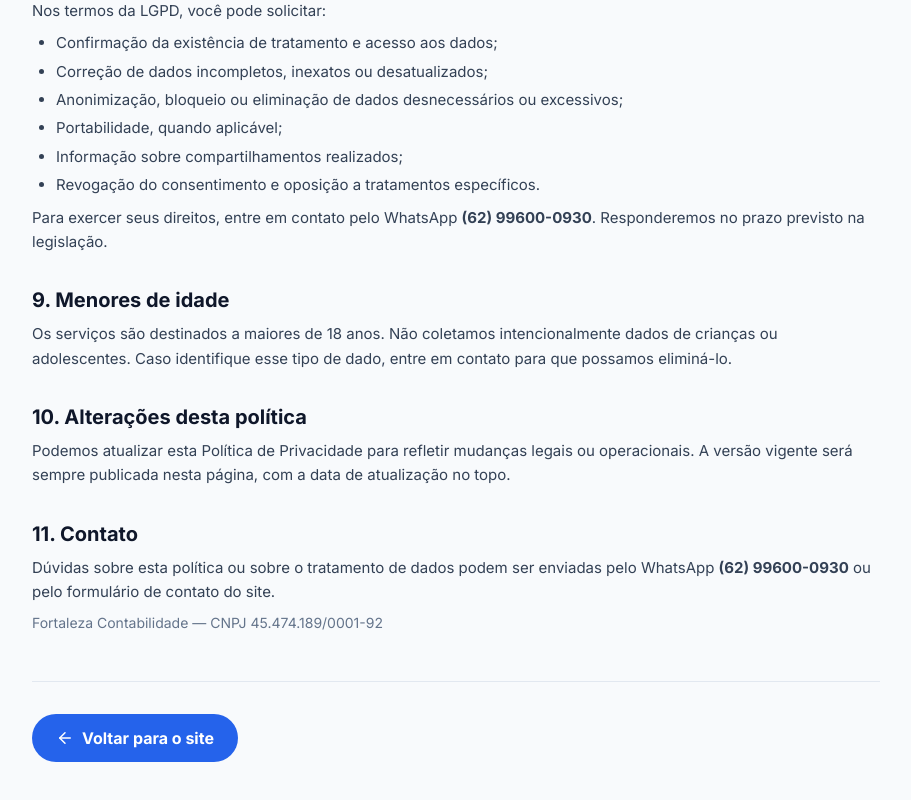
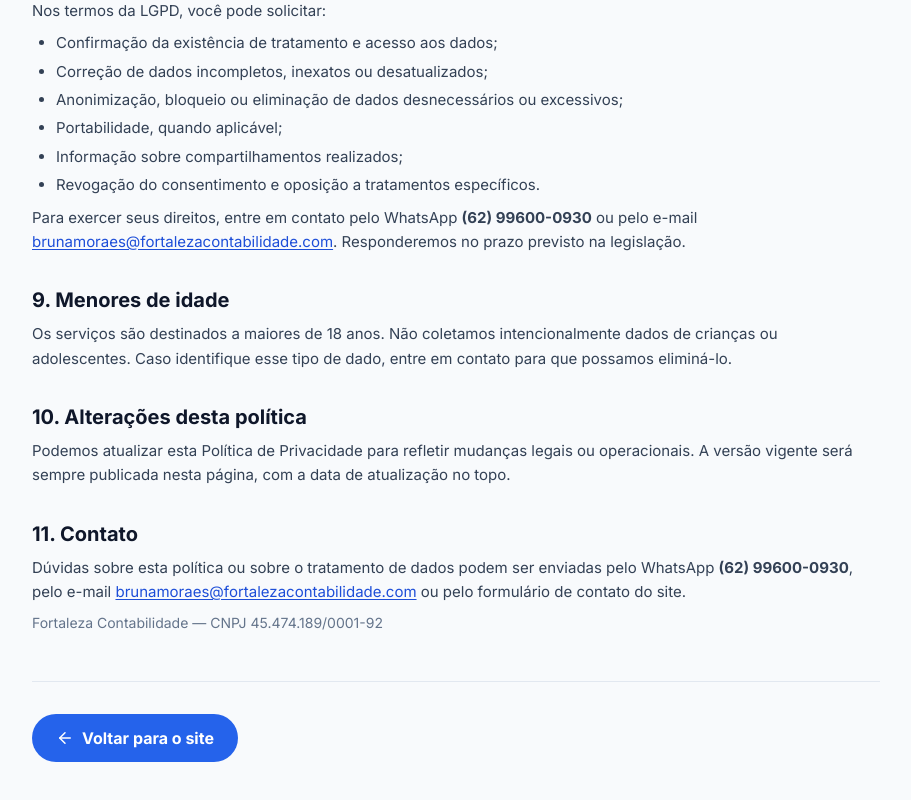
Before and after one commit to Jonhycristian/FORTALEZA-CONTABILIDADE, a React (Vite) app: page /politica-de-privacidade in a window 1280 px wide. Shown: the part 1588-2388 px from the top of the page, without its empty margins (184-1095 px from the left). Built offline with nearby package versions, Linux system fonts and the light colour scheme.

Commit message:
feat: adiciona e-mail oficial de contato

```diff
--- a/src/pages/MainLP.jsx
+++ b/src/pages/MainLP.jsx
@@ -2,7 +2,7 @@ import { useState, useEffect, useRef } from 'react';
 import { motion, AnimatePresence, useScroll, useSpring, useInView } from 'framer-motion';
 import {
   Menu, X, Calculator, Users, Briefcase, Search, ShieldCheck, ChevronDown,
-  Phone, ArrowRight, FileText, Sprout, Building2, User, Handshake, Globe, Laptop
+  Phone, Mail, ArrowRight, FileText, Sprout, Building2, User, Handshake, Globe, Laptop
 } from 'lucide-react';
 import { FaWhatsapp } from 'react-icons/fa';
 import { usePageSeo } from '../utils/seo';
@@ -640,6 +640,7 @@ const FortalezaSPA = () => {
               <h4 className="text-white font-bold text-lg mb-6 flex items-center gap-2"><div className="w-1.5 h-1.5 bg-cyan-500 rounded-full"></div>Contato</h4>
               <ul className="space-y-4 text-sm text-slate-300 font-medium">
                 <li className="flex items-center justify-center md:justify-start gap-3"><FaWhatsapp size={18} className="text-blue-400 shrink-0" /> (62) 99600-0930</li>
+                <li className="flex items-center justify-center md:justify-start gap-3 break-all"><Mail size={18} className="text-blue-400 shrink-0" /> <a href="mailto:brunamoraes@fortalezacontabilidade.com" className="hover:text-white transition-colors">brunamoraes@fortalezacontabilidade.com</a></li>
               </ul>
             </div>
           </div>
--- a/src/pages/Privacidade.jsx
+++ b/src/pages/Privacidade.jsx
@@ -133,8 +133,9 @@ function Privacidade() {
               <li>Revogação do consentimento e oposição a tratamentos específicos.</li>
             </ul>
             <p className="mt-2">
-              Para exercer seus direitos, entre em contato pelo WhatsApp <strong>(62) 99600-0930</strong>. Responderemos
-              no prazo previsto na legislação.
+              Para exercer seus direitos, entre em contato pelo WhatsApp <strong>(62) 99600-0930</strong> ou pelo e-mail{' '}
+              <a href="mailto:brunamoraes@fortalezacontabilidade.com" className="text-blue-700 underline underline-offset-2">brunamoraes@fortalezacontabilidade.com</a>.
+              Responderemos no prazo previsto na legislação.
             </p>
           </section>
 
@@ -158,7 +159,9 @@ function Privacidade() {
             <h2 className="text-xl font-bold text-slate-900 mb-2">11. Contato</h2>
             <p>
               Dúvidas sobre esta política ou sobre o tratamento de dados podem ser enviadas pelo WhatsApp{' '}
-              <strong>(62) 99600-0930</strong> ou pelo formulário de contato do site.
+              <strong>(62) 99600-0930</strong>, pelo e-mail{' '}
+              <a href="mailto:brunamoraes@fortalezacontabilidade.com" className="text-blue-700 underline underline-offset-2">brunamoraes@fortalezacontabilidade.com</a>{' '}
+              ou pelo formulário de contato do site.
             </p>
             <p className="mt-2 text-sm text-slate-500">
               Fortaleza Contabilidade — CNPJ 45.474.189/0001-92
```
Also changed, not shown: play-store/descricao-loja.md (+1 -1 lines), play-store/README.md, public/llms.txt.
